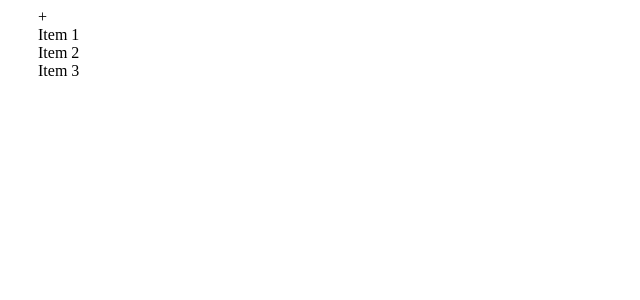
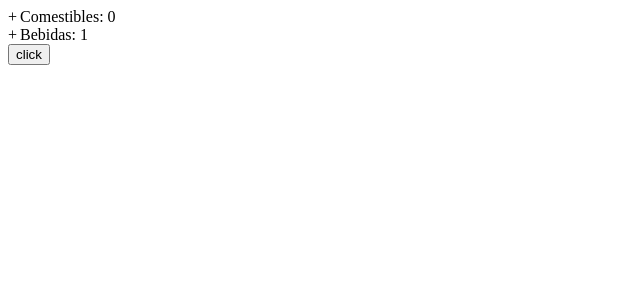
Before and after one commit to DiegoTinitana/Arboles-Infinitos, a Next.js app: page / in a window 1280 px wide. Shown: the top 300 px of the page, without its empty margins (0-640 px from the left). Built offline with nearby package versions, Linux system fonts and the light colour scheme.

Commit message:
library with contex is working

```diff
--- a/src/components/Tree.jsx
+++ b/src/components/Tree.jsx
@@ -1,23 +1,22 @@
-import React from "react";
+import React, { useCallback, useRef } from "react";
 import { DragDropContext, Droppable } from "react-beautiful-dnd";
 import TreeContext from "./TreeContext";
 import TreeItemContext from "./TreeItemContext";
 
 function Tree(props) {
-  const { children, expanded, onExpand } = props;
+  const { children, expanded, onExpand, onDragEnd } = props;
 
-  const nodeIndexRef = React.useRef(0);
+  const nodeIndexRef = useRef(0);
 
   const arr = React.Children.toArray(children);
-
-  const isExpanded = React.useCallback(
+  const isExpanded = useCallback(
     (nodeId) => {
       return expanded ? expanded.includes(nodeId) : false;
     },
     [expanded]
   );
 
-  const getIndex = React.useCallback(
+  const getIndex = useCallback(
     (nodeId) => {
       const firstNodeElement = arr[0];
       if (nodeId === firstNodeElement.props.nodeId) {
@@ -30,7 +29,7 @@ function Tree(props) {
     [arr]
   );
 
-  const toggleNode = React.useCallback(
+  const toggleNode = useCallback(
     (nodeId) => {
       if (onExpand && expanded) {
         if (isExpanded(nodeId)) {
@@ -68,11 +67,10 @@ function Tree(props) {
   return (
     <TreeContext.Provider value={contextValue}>
       <DragDropContext
-        onDragEnd={(e) => console.log(e)}
-        onDragUpdate={(e) => console.log(e)}
+        onDragEnd={onDragEnd}
       >
         <Droppable droppableId="test">
-          {(provided, snapshot) => (
+          {(provided) => (
             <div
               {...provided.droppableProps}
               ref={provided.innerRef}
--- a/src/components/TreeItem.jsx
+++ b/src/components/TreeItem.jsx
@@ -1,4 +1,4 @@
-import {useContext, Children, isValidElement} from "react";
+import { useContext, Children, isValidElement } from "react";
 import { Draggable } from "react-beautiful-dnd";
 
 import TreeContext from "./TreeContext";
@@ -10,10 +10,9 @@ function TreeItem(props) {
 
   const { isExpanded, toggleNode, getIndex } = useContext(TreeContext)
 
-  const { level, siblingsLength, index } = useContext(TreeItemContext)
+  const { level } = useContext(TreeItemContext)
 
   const arr = Children.toArray(children);
-
   const childrenIncreased = arr.map((child, index) => {
     if (isValidElement(child)) {
       const contextValue = {
@@ -46,9 +45,9 @@ function TreeItem(props) {
             {...provided.draggableProps}
             {...provided.dragHandleProps}
             ref={provided.innerRef}
-            className="items-tree "
+            className="items-tree"
             level={level}
-            id={nodeId}
+            id={absoluteIndex}
             tabIndex={0}
           >
             <div onClick={() => toggleNode(nodeId)}>
--- a/src/pages/index.js
+++ b/src/pages/index.js
@@ -1,132 +1,183 @@
-import { DragDropContext, Droppable, Draggable } from "react-beautiful-dnd";
-import { useCallback, useState } from 'react';
+import { resetServerContext } from "react-beautiful-dnd";
+import { useState } from 'react';
 import Tree from "../components/Tree";
 import TreeItem from "../components/TreeItem";
-// const Item = ({ id, name, index }) => {
-//   const [showChildren, setShowChildren] = useState(false);
-//   const handleClick = useCallback(() => {
-//     setShowChildren(!showChildren);
-//   }, [showChildren, setShowChildren]);
-//   return (
-//     <div onClick={handleClick} style={{ fontWeight: showChildren ? 'bold' : 'normal' }}>
-//       {`${name}: ${index}`}
-//     </div>
-//   );
-// };
-
-// const Tree = ({ obj, lavel, bbb }) => {
-//   const newLavel = lavel + 1
-//   return (
-//     (obj ?? []).map((child, i) => {
-//       const abc = bbb.split(',')
-//       abc[newLavel] = i
-//       abc.toString()
-//       return (
-//         <div key={child.id} className="items-tree">
-//           {
-//             child.children ? (
-//               <div>
-//                 <Item {...child} index={`${abc}` } />
-//                 <Tree obj={child.children} lavel={newLavel} bbb={`${abc}`}/>
-//               </div>
-//             ) : (
-//               <Item {...child} index={`${abc}`} />
-//             )
-//           }
-//         </div>
-//       )
-//     })
-//   )
-// }
 
 export default function Home() {
-  const [data, setData] = useState([
+  const [data, setData] = useState(
+    [
       {
-      id: 'Ropa',
-      name: 'Ropa',
-      children: [
+        "id": "9b1c64b4-81ca-4b7f-b0c4-4d120dd04b0d",
+        "title": "Comestibles",
+        "type": "parent",
+        "image": "https://picsum.photos/200?random=1",
+        "children": [
           {
-          id: 'seccion-1',
-          name: 'seccion',
-          children: [
+            "id": "bbd8a42a-1c03-4630-83d9-9c64dc1f0515",
+            "title": "Caramelos",
+            "type": "parent",
+            "image": "https://picsum.photos/200?random=2",
+            "children": [
               {
-              id: 'item-1',
-              name: 'item',
+                "id": "9b92ccec-5a94-4631-8faa-0c82002ef757",
+                "title": "Ácidos",
+                "type": "list",
+                "image": "https://picsum.photos/200?random=3",
+                "items": {
+                  "paging_data": {
+                    "items_count": 3,
+                    "current_page": 1
+                  },
+                  "values": [
+                    {
+                      "id": "MLA7890123456",
+                      "title": "Super Acido"
                     },
                     {
-              id: 'item-2',
-              name: 'item',
+                      "id": "MLA5678901234",
+                      "title": "Caramelo bomba"
                     },
                     {
-              id: 'item-3',
-              name: 'item',
-            },
-          ],
+                      "id": "MLA1234567890",
+                      "title": "Caramelo asesino"
+                    }
+                  ]
+                }
               },
               {
-          id: 'seccion-2',
-          name: 'seccion',
-          children: [
+                "id": "b9c65df2-34a1-4d1a-8faa-efecfbaea5d5",
+                "title": "Dulces",
+                "type": "list",
+                "image": "https://picsum.photos/200?random=4",
+                "items": {
+                  "paging_data": {
+                    "items_count": 2,
+                    "current_page": 1
+                  },
+                  "values": [
                     {
-              id: 'item-3',
-              name: 'item',
+                      "id": "MLB2468109753",
+                      "title": "Sugus"
                     },
                     {
-              id: 'item-4',
-              name: 'item',
+                      "id": "MLB8642097531",
+                      "title": "De miel"
                     }
-          ],
-        },
-      ],
+                  ]
+                }
+              }
+            ]
           },
           {
-      id: 'Carros',
-      name: 'Carros',
-      children: [
+            "id": "c3f746a3-6203-4b8e-88e3-3de99cc9c180",
+            "title": "Alfajores",
+            "type": "list",
+            "image": "https://picsum.photos/200?random=5",
+            "items": {
+              "paging_data": {
+                "items_count": 2,
+                "current_page": 1
+              },
+              "values": [
                 {
-          id: 'seccion-1',
-          name: 'seccion',
-          children: [
-            {
-              id: 'item-1',
-              name: 'item',
-            },
-          ],
+                  "id": "MLC9753108642",
+                  "title": "Alfajor Jorgito"
                 },
                 {
-          id: 'seccion-2',
-          name: 'seccion',
-          children: [
-            {
-              id: 'item-1',
-              name: 'item',
+                  "id": "MCO1098765432",
+                  "title": "Alfajor Guaymayen"
+                }
+              ]
+            }
+          }
+        ]
       },
       {
-              id: 'item-2',
-              name: 'item',
+        "id": "a1234567-89bc-4def-1234-56789abcdef0",
+        "title": "Bebidas",
+        "type": "list",
+        "image": "https://picsum.photos/200?random=6",
+        "items": {
+          "paging_data": {
+            "items_count": 3,
+            "current_page": 1
           },
-          ],
+          "values": [
+            {
+              "id": "MLA0123456789",
+              "title": "Agua"
             },
-      ],
+            {
+              "id": "MLB0987654321",
+              "title": "Cocacola"
             },
-  ])
+            {
+              "id": "MLC1357908642",
+              "title": "Seven Up"
+            }
+          ]
+        }
+      }
+    ]
+  )
   const [expanded, setExpanded] = useState([]);
+
+  const RenderItems = ({ obj, lavel = -1, tree = "" }) => {
+    const newLavel = lavel + 1
+    return (
+      (obj ?? []).map((child, i) => {
+        const newTree = tree.split('.')
+        newTree[newLavel] = i
+        const abc = newTree.toString().replaceAll(',','.')
+        return (
+          <div key={abc}>
+            {
+              child.children ? (
+                <TreeItem label={`${child.title}: ${abc}`} nodeId={`${abc}`}>
+                  <RenderItems obj={child.children} lavel={newLavel} tree={`${abc}`} />
+                </TreeItem>
+              ) : child.type === 'list' ? (
+                <TreeItem label={`${child.title}: ${abc}`} nodeId={`${abc}`}>
+                  <RenderItems obj={child.items.values} lavel={newLavel} tree={`${abc}`} />
+                </TreeItem>
+              ) : (<TreeItem label={`${child.title}: ${abc}`} nodeId={`${abc}`}/>)
+            }
+          </div>
+        )
+      })
+    )
+  }
+
+  const HonClick =() =>{
+    const newdata = [...data]
+     newdata[0].children.push({
+      id: 'seccion-3',
+      title: 'seccion',
+    },)
+    setData(newdata)
+  }
+
+  const onDragEnd = (e) => {
+    console.log(e)
+  //  const id = e.destination.index
+  //  const draggableId = e.draggableId
+  //  const abc = document.getElementById(id)
+  //  let text = abc.getAttribute("data-rbd-draggable-id");
+  //  const elementDelete = draggableId.split('.').map((dragId) => parseInt(dragId))
+  //  const elementInserted = text.split('.').map((dragId) => parseInt(dragId))
+  //   console.log(elementDelete, elementInserted)
+  }
   return (
     <div>
-      {/* <div style={{ padding: 20 }}>
-        <Tree obj={data} index={0} lavel={-1} bbb=""/>
-      </div> */}
-      <Tree expanded={expanded} onExpand={setExpanded}>
-        <TreeItem label="Item 1" nodeId="1">
-          <TreeItem label="Item 1.1" nodeId="1.1" />
-          <TreeItem label="Item 1.2" nodeId="1.2" />
-          <TreeItem label="Item 1.3" nodeId="1.3">
-            <TreeItem label="Item 1.3.1" nodeId="1.3.1" />
-          </TreeItem>
-        </TreeItem>
-        <TreeItem label="Item 2" nodeId="2" />
-        <TreeItem label="Item 3" nodeId="3" />
+      <Tree expanded={expanded} onExpand={setExpanded} onDragEnd={onDragEnd}>
+        <RenderItems obj={data} />
       </Tree>
+      <button onClick={HonClick}>click</button>
     </div>
   )
 }
+
+export const getServerSideProps = async ({ query }) => {
+  resetServerContext();
+  return { props: { data: [] } }
+}
--- a/src/styles/globals.css
+++ b/src/styles/globals.css
@@ -1,8 +1,6 @@
 .items-tree {
-  position: relative;
   display: flex;
-  flex-direction: column;
-  padding-left: 30px;
+  gap: 3px
 }
 
 /* .items-tree::before {
```
Lines whose indentation alone changed are shown as unchanged.
